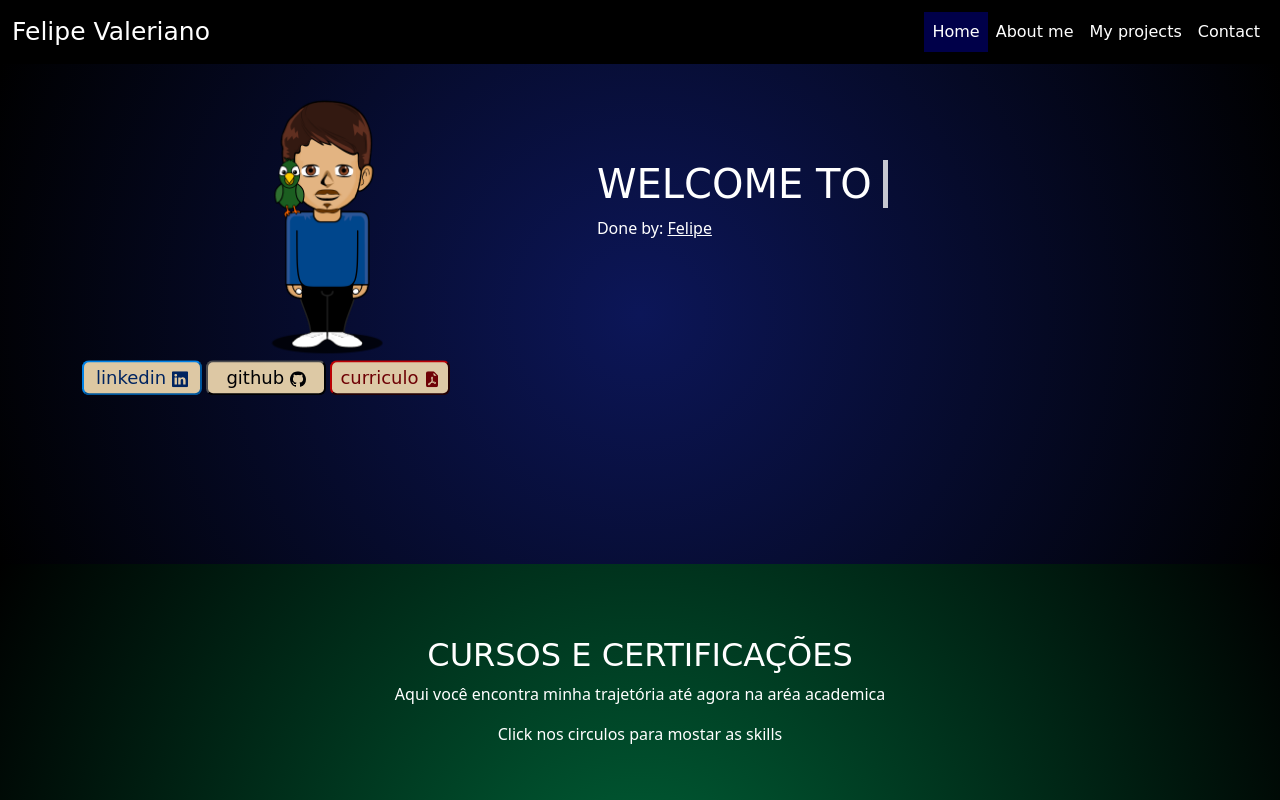
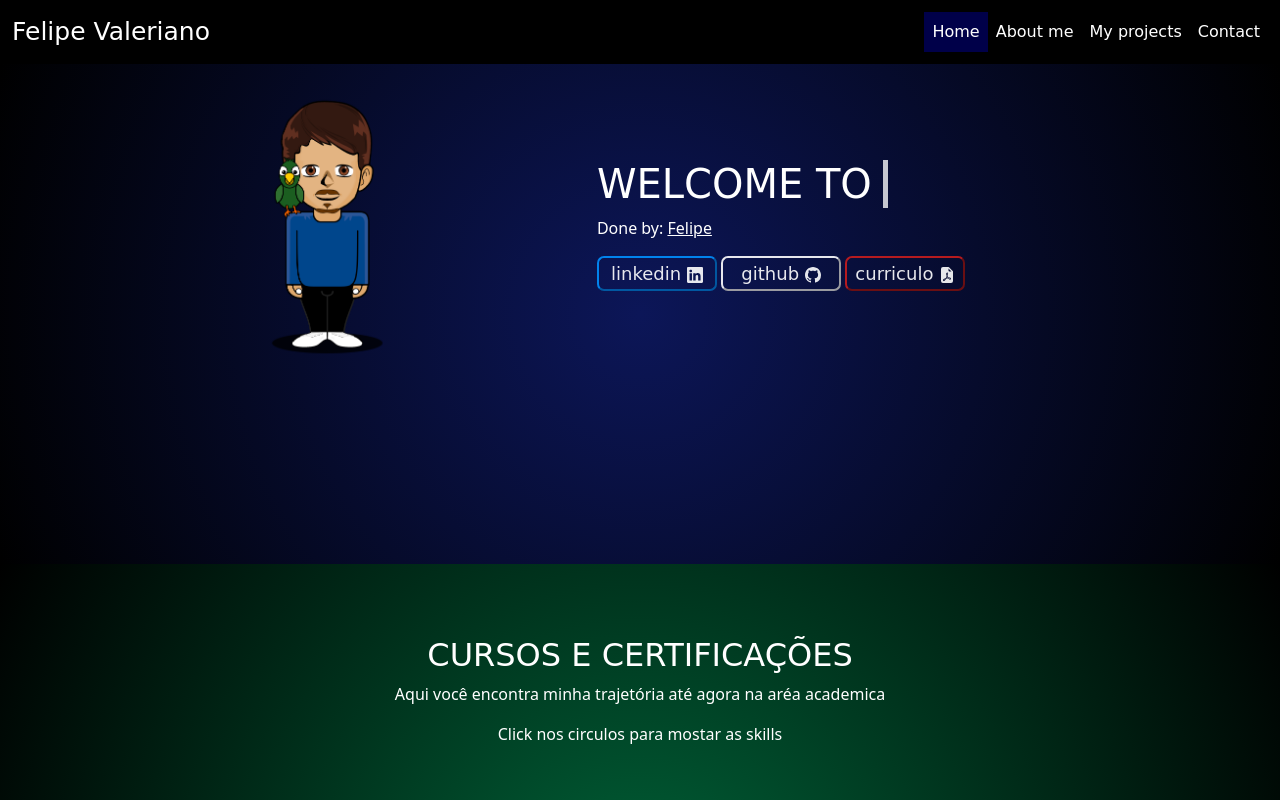
Before and after one commit to FelipeValeriano21/Meu-portifolio, a plain HTML site: page index.html in a window 1280 px wide. Shown: the top 800 px of the page. Drawn offline with nearby package versions, Linux system fonts and the light colour scheme.

Commit message:
Add files via upload

```diff
--- a/index.html
+++ b/index.html
@@ -44,15 +44,7 @@
 
         <div class="inicio">
             <img id = "avatar" src="avatar.png" class="img-fluid" alt="Imagem responsiva">
-            <a  href="https://www.linkedin.com/in/felipe-valeriano-a0a820208/"> <button id = "linkedin"  type="submit" name="Submit" id="Submit" value="linkedin" >linkedin <svg xmlns="http://www.w3.org/2000/svg" width="16" height="16" fill="currentColor" class="bi bi-linkedin" viewBox="0 0 16 16">
-              <path d="M0 1.146C0 .513.526 0 1.175 0h13.65C15.474 0 16 .513 16 1.146v13.708c0 .633-.526 1.146-1.175 1.146H1.175C.526 16 0 15.487 0 14.854V1.146zm4.943 12.248V6.169H2.542v7.225h2.401zm-1.2-8.212c.837 0 1.358-.554 1.358-1.248-.015-.709-.52-1.248-1.342-1.248-.822 0-1.359.54-1.359 1.248 0 .694.521 1.248 1.327 1.248h.016zm4.908 8.212V9.359c0-.216.016-.432.08-.586.173-.431.568-.878 1.232-.878.869 0 1.216.662 1.216 1.634v3.865h2.401V9.25c0-2.22-1.184-3.252-2.764-3.252-1.274 0-1.845.7-2.165 1.193v.025h-.016a5.54 5.54 0 0 1 .016-.025V6.169h-2.4c.03.678 0 7.225 0 7.225h2.4z"/>
-            </svg></button></a>     <a  href="https://github.com/FelipeValeriano21"> <button id = "github"  type="submit" name="Submit" id="Submit" value="linkedin" >github <svg xmlns="http://www.w3.org/2000/svg" width="16" height="16" fill="currentColor" class="bi bi-github" viewBox="0 0 16 16">
-              <path d="M8 0C3.58 0 0 3.58 0 8c0 3.54 2.29 6.53 5.47 7.59.4.07.55-.17.55-.38 0-.19-.01-.82-.01-1.49-2.01.37-2.53-.49-2.69-.94-.09-.23-.48-.94-.82-1.13-.28-.15-.68-.52-.01-.53.63-.01 1.08.58 1.23.82.72 1.21 1.87.87 2.33.66.07-.52.28-.87.51-1.07-1.78-.2-3.64-.89-3.64-3.95 0-.87.31-1.59.82-2.15-.08-.2-.36-1.02.08-2.12 0 0 .67-.21 2.2.82.64-.18 1.32-.27 2-.27.68 0 1.36.09 2 .27 1.53-1.04 2.2-.82 2.2-.82.44 1.1.16 1.92.08 2.12.51.56.82 1.27.82 2.15 0 3.07-1.87 3.75-3.65 3.95.29.25.54.73.54 1.48 0 1.07-.01 1.93-.01 2.2 0 .21.15.46.55.38A8.012 8.012 0 0 0 16 8c0-4.42-3.58-8-8-8z"/>
-            </svg></button></a>
-            <a  href="Profile.pdf"> <button id = "curriculo"  type="submit" name="Submit" id="Submit" value="linkedin" >curriculo <svg xmlns="http://www.w3.org/2000/svg" width="16" height="16" fill="currentColor" class="bi bi-file-earmark-pdf-fill" viewBox="0 0 16 16">
-              <path d="M5.523 12.424c.14-.082.293-.162.459-.238a7.878 7.878 0 0 1-.45.606c-.28.337-.498.516-.635.572a.266.266 0 0 1-.035.012.282.282 0 0 1-.026-.044c-.056-.11-.054-.216.04-.36.106-.165.319-.354.647-.548zm2.455-1.647c-.119.025-.237.05-.356.078a21.148 21.148 0 0 0 .5-1.05 12.045 12.045 0 0 0 .51.858c-.217.032-.436.07-.654.114zm2.525.939a3.881 3.881 0 0 1-.435-.41c.228.005.434.022.612.054.317.057.466.147.518.209a.095.095 0 0 1 .026.064.436.436 0 0 1-.06.2.307.307 0 0 1-.094.124.107.107 0 0 1-.069.015c-.09-.003-.258-.066-.498-.256zM8.278 6.97c-.04.244-.108.524-.2.829a4.86 4.86 0 0 1-.089-.346c-.076-.353-.087-.63-.046-.822.038-.177.11-.248.196-.283a.517.517 0 0 1 .145-.04c.013.03.028.092.032.198.005.122-.007.277-.038.465z"/>
-              <path fill-rule="evenodd" d="M4 0h5.293A1 1 0 0 1 10 .293L13.707 4a1 1 0 0 1 .293.707V14a2 2 0 0 1-2 2H4a2 2 0 0 1-2-2V2a2 2 0 0 1 2-2zm5.5 1.5v2a1 1 0 0 0 1 1h2l-3-3zM4.165 13.668c.09.18.23.343.438.419.207.075.412.04.58-.03.318-.13.635-.436.926-.786.333-.401.683-.927 1.021-1.51a11.651 11.651 0 0 1 1.997-.406c.3.383.61.713.91.95.28.22.603.403.934.417a.856.856 0 0 0 .51-.138c.155-.101.27-.247.354-.416.09-.181.145-.37.138-.563a.844.844 0 0 0-.2-.518c-.226-.27-.596-.4-.96-.465a5.76 5.76 0 0 0-1.335-.05 10.954 10.954 0 0 1-.98-1.686c.25-.66.437-1.284.52-1.794.036-.218.055-.426.048-.614a1.238 1.238 0 0 0-.127-.538.7.7 0 0 0-.477-.365c-.202-.043-.41 0-.601.077-.377.15-.576.47-.651.823-.073.34-.04.736.046 1.136.088.406.238.848.43 1.295a19.697 19.697 0 0 1-1.062 2.227 7.662 7.662 0 0 0-1.482.645c-.37.22-.699.48-.897.787-.21.326-.275.714-.08 1.103z"/>
-            </svg></button></a>
+
               </div>
                   </div>
                   <br>
@@ -60,6 +52,16 @@
                     <br></br><br></br>
                     <h1 class="title" >WELCOME TO MY PORTIFOLIO</h1>
                     <p  style="color: white;">Done by: <a style="color: white" href="https://github.com/FelipeValeriano21">Felipe</a></p>
+                    <a  href="https://www.linkedin.com/in/felipe-valeriano-a0a820208/"> <button id = "linkedin"  type="submit" name="Submit" id="Submit" value="linkedin" >linkedin <svg xmlns="http://www.w3.org/2000/svg" width="16" height="16" fill="currentColor" class="bi bi-linkedin" viewBox="0 0 16 16">
+                      <path d="M0 1.146C0 .513.526 0 1.175 0h13.65C15.474 0 16 .513 16 1.146v13.708c0 .633-.526 1.146-1.175 1.146H1.175C.526 16 0 15.487 0 14.854V1.146zm4.943 12.248V6.169H2.542v7.225h2.401zm-1.2-8.212c.837 0 1.358-.554 1.358-1.248-.015-.709-.52-1.248-1.342-1.248-.822 0-1.359.54-1.359 1.248 0 .694.521 1.248 1.327 1.248h.016zm4.908 8.212V9.359c0-.216.016-.432.08-.586.173-.431.568-.878 1.232-.878.869 0 1.216.662 1.216 1.634v3.865h2.401V9.25c0-2.22-1.184-3.252-2.764-3.252-1.274 0-1.845.7-2.165 1.193v.025h-.016a5.54 5.54 0 0 1 .016-.025V6.169h-2.4c.03.678 0 7.225 0 7.225h2.4z"/>
+                    </svg></button></a>     <a  href="https://github.com/FelipeValeriano21"> <button id = "github"  type="submit" name="Submit" id="Submit" value="linkedin" >github <svg xmlns="http://www.w3.org/2000/svg" width="16" height="16" fill="currentColor" class="bi bi-github" viewBox="0 0 16 16">
+                      <path d="M8 0C3.58 0 0 3.58 0 8c0 3.54 2.29 6.53 5.47 7.59.4.07.55-.17.55-.38 0-.19-.01-.82-.01-1.49-2.01.37-2.53-.49-2.69-.94-.09-.23-.48-.94-.82-1.13-.28-.15-.68-.52-.01-.53.63-.01 1.08.58 1.23.82.72 1.21 1.87.87 2.33.66.07-.52.28-.87.51-1.07-1.78-.2-3.64-.89-3.64-3.95 0-.87.31-1.59.82-2.15-.08-.2-.36-1.02.08-2.12 0 0 .67-.21 2.2.82.64-.18 1.32-.27 2-.27.68 0 1.36.09 2 .27 1.53-1.04 2.2-.82 2.2-.82.44 1.1.16 1.92.08 2.12.51.56.82 1.27.82 2.15 0 3.07-1.87 3.75-3.65 3.95.29.25.54.73.54 1.48 0 1.07-.01 1.93-.01 2.2 0 .21.15.46.55.38A8.012 8.012 0 0 0 16 8c0-4.42-3.58-8-8-8z"/>
+                    </svg></button></a>
+                    <a  href="Profile.pdf"> <button id = "curriculo"  type="submit" name="Submit" id="Submit" value="linkedin" >curriculo <svg xmlns="http://www.w3.org/2000/svg" width="16" height="16" fill="currentColor" class="bi bi-file-earmark-pdf-fill" viewBox="0 0 16 16">
+                      <path d="M5.523 12.424c.14-.082.293-.162.459-.238a7.878 7.878 0 0 1-.45.606c-.28.337-.498.516-.635.572a.266.266 0 0 1-.035.012.282.282 0 0 1-.026-.044c-.056-.11-.054-.216.04-.36.106-.165.319-.354.647-.548zm2.455-1.647c-.119.025-.237.05-.356.078a21.148 21.148 0 0 0 .5-1.05 12.045 12.045 0 0 0 .51.858c-.217.032-.436.07-.654.114zm2.525.939a3.881 3.881 0 0 1-.435-.41c.228.005.434.022.612.054.317.057.466.147.518.209a.095.095 0 0 1 .026.064.436.436 0 0 1-.06.2.307.307 0 0 1-.094.124.107.107 0 0 1-.069.015c-.09-.003-.258-.066-.498-.256zM8.278 6.97c-.04.244-.108.524-.2.829a4.86 4.86 0 0 1-.089-.346c-.076-.353-.087-.63-.046-.822.038-.177.11-.248.196-.283a.517.517 0 0 1 .145-.04c.013.03.028.092.032.198.005.122-.007.277-.038.465z"/>
+                      <path fill-rule="evenodd" d="M4 0h5.293A1 1 0 0 1 10 .293L13.707 4a1 1 0 0 1 .293.707V14a2 2 0 0 1-2 2H4a2 2 0 0 1-2-2V2a2 2 0 0 1 2-2zm5.5 1.5v2a1 1 0 0 0 1 1h2l-3-3zM4.165 13.668c.09.18.23.343.438.419.207.075.412.04.58-.03.318-.13.635-.436.926-.786.333-.401.683-.927 1.021-1.51a11.651 11.651 0 0 1 1.997-.406c.3.383.61.713.91.95.28.22.603.403.934.417a.856.856 0 0 0 .51-.138c.155-.101.27-.247.354-.416.09-.181.145-.37.138-.563a.844.844 0 0 0-.2-.518c-.226-.27-.596-.4-.96-.465a5.76 5.76 0 0 0-1.335-.05 10.954 10.954 0 0 1-.98-1.686c.25-.66.437-1.284.52-1.794.036-.218.055-.426.048-.614a1.238 1.238 0 0 0-.127-.538.7.7 0 0 0-.477-.365c-.202-.043-.41 0-.601.077-.377.15-.576.47-.651.823-.073.34-.04.736.046 1.136.088.406.238.848.43 1.295a19.697 19.697 0 0 1-1.062 2.227 7.662 7.662 0 0 0-1.482.645c-.37.22-.699.48-.897.787-.21.326-.275.714-.08 1.103z"/>
+                    </svg></button></a>
+
                   </div>
 
                 </div>
@@ -266,7 +268,7 @@
                   <p style="color: black">Game feito com matrizes</p>
                   <div class="card-body">
 
-                    <a  href="https://github.com/FelipeValeriano21/Jogo-da-velha-beta-"><input id = "bot-velha"  type="submit" name="Submit" id="Submit" value="Visualizar" class="btn btn-success"></a>
+                    <a  href="https://felipevaleriano21.github.io/Jogo-da-velha-beta-/"><input id = "bot-velha"  type="submit" name="Submit" id="Submit" value="Visualizar" class="btn btn-success"></a>
                   </div>
                 </div>
               </div>
@@ -281,7 +283,7 @@
 
 
               <!-- Button trigger modal -->
-              <a  href="https://github.com/FelipeValeriano21/P2-desenvolvimento-web-I"><input id = "bot-netflix"  type="submit" name="Submit" id="Submit" value="Visualizar" class="btn btn-success"></a>
+              <a  href="https://felipevaleriano21.github.io/Site-da-netflix/"><input id = "bot-netflix"  type="submit" name="Submit" id="Submit" value="Visualizar" class="btn btn-success"></a>
 
                   </div>
                 </div>
--- a/style.css
+++ b/style.css
@@ -168,10 +168,11 @@ width: 120px;
 font-size: 18px;
 font-family: cursive;
 border-radius: 7px;
-color: #002869;
+color: #ffffff;
 opacity : 0.9;
-background-color: wheat;
+
 border-color: #0090fe;
+background-color:transparent;
 
 }
 
@@ -183,17 +184,18 @@ border-color: #0090fe;
   font-size: 18px;
   font-family: cursive;
   border-radius: 7px;
-  color: #000000;
+  color: #ffffff;
   opacity : 0.9;
-  background-color: wheat;
-  border-color: #000000;
+  background-color:transparent;
+  border-color: #ffffff;
 
   }
 
   #linkedin:hover{
 
 border-color: #75c3ff;
-background-color: rgb(0, 255, 247);
+background-color: rgb(0, 42, 141);
+transform: translateY(-5px);
 
   }
 
@@ -204,23 +206,31 @@ background-color: rgb(0, 255, 247);
     font-size: 18px;
     font-family: cursive;
     border-radius: 7px;
-    color: #7b0000;
+    color: #ffffff;
     opacity : 0.9;
-    background-color: wheat;
-    border-color:#7b0000;
+    background-color:transparent;
+    border-color:#ca1d1d;
 
     }
 
     #github:hover{
 
-      border-color: #75c3ff;
-      background-color: rgb(189, 189, 189);
+      border-color: #003d6c;
+      background-color: rgb(0, 0, 0);
+      transform: translateY(-5px);
 
         }
 
 #curriculo:hover{
 
 border-color: #ff4242;
-background-color: #ff4242;;
+background-color: #a80f0f;
+transform: translateY(-5px);
 
   }
+
+  nav{
+
+    position: fixed;
+
+  }
```
